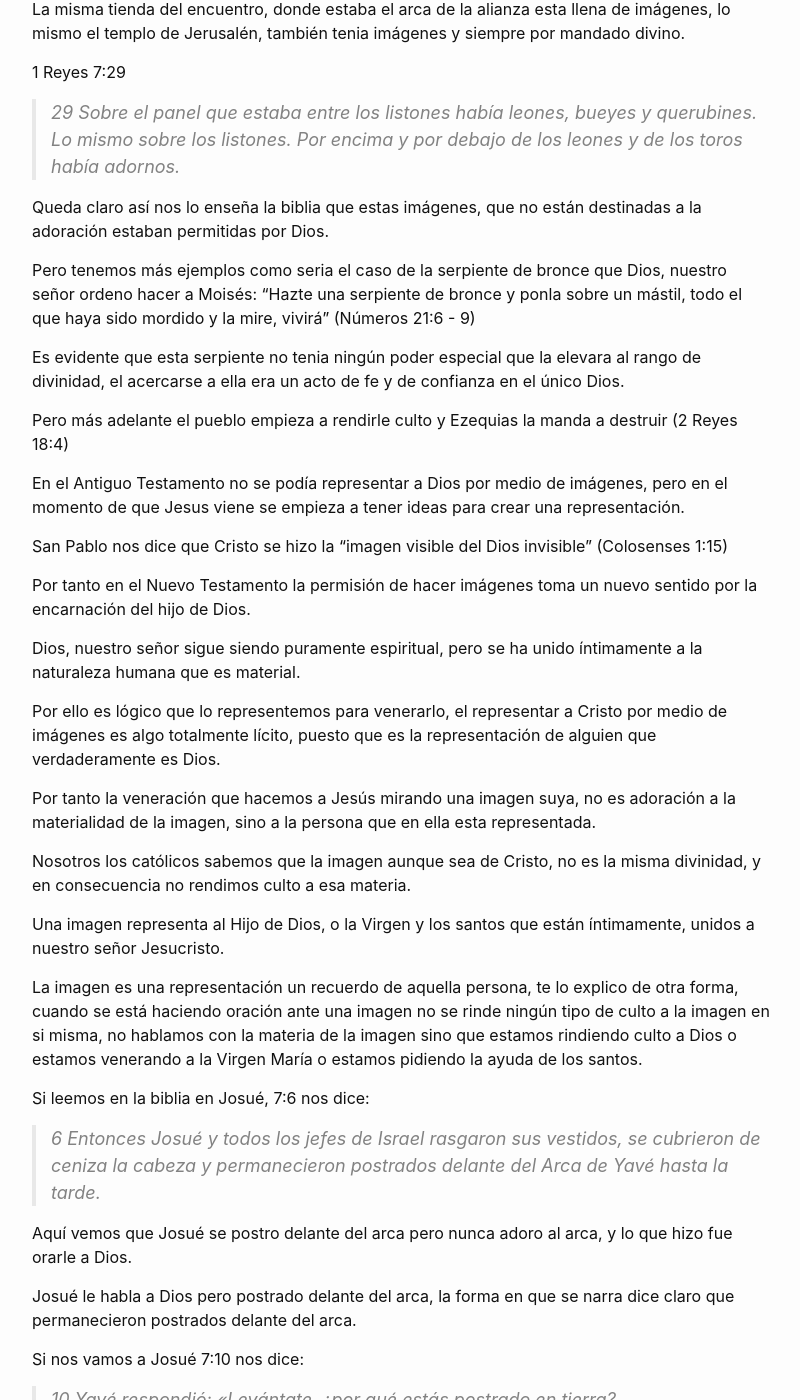
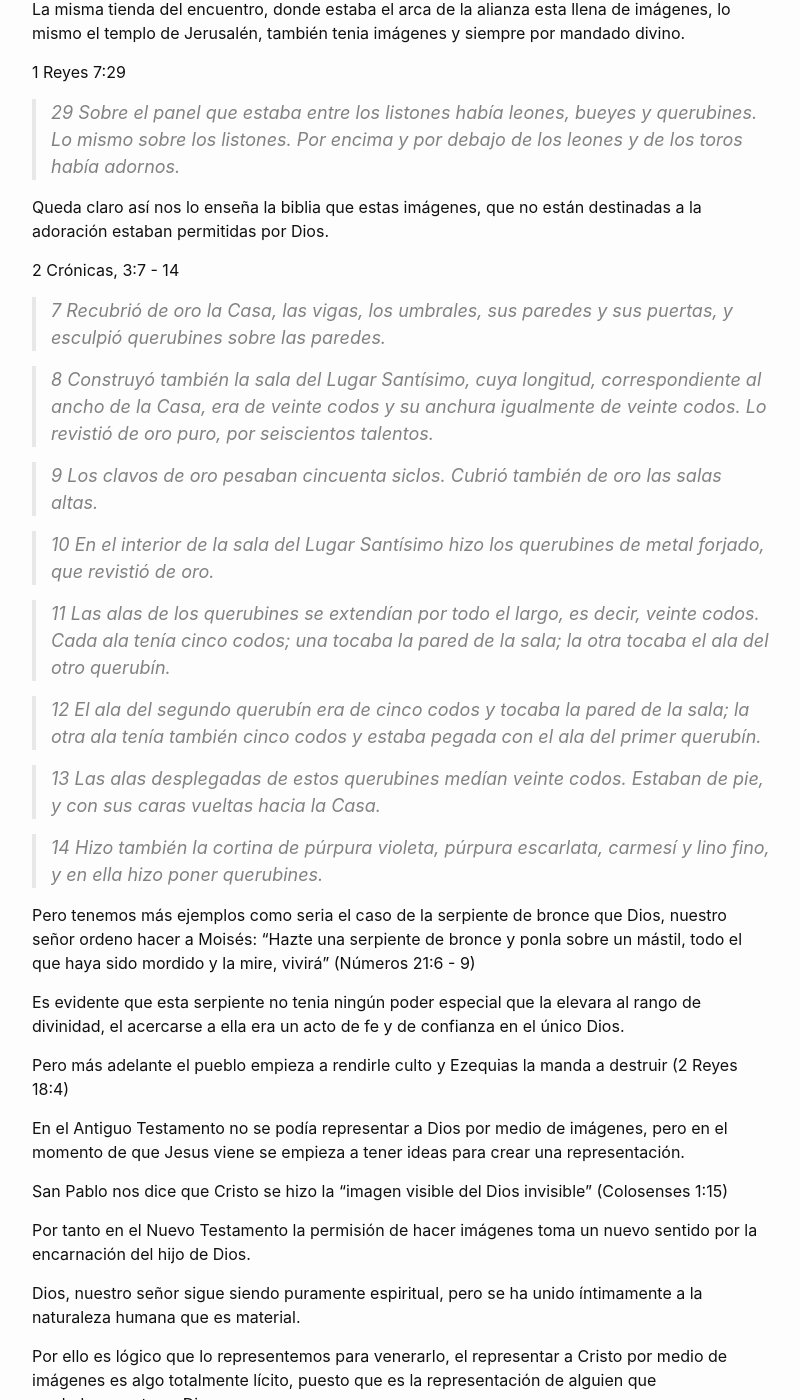
Before and after one commit to dylanmeca/dylanmeca.github.io, a Jekyll site: the page built from _posts/2021-08-01-Es-cierto-que-los-catolicos-adoran-imagenes.md, in a window 1280 px wide and 1400 px high, scrolled down 1326 px. Shown: the whole window, without its empty margins (238-1038 px from the left). Built offline with Jekyll 4.4.1, drawn with Linux system fonts in a browser that asks for light colours; a script that is not in the unit is left out; comment, search, counter and statistics services are not loaded.

Commit message:
Update 2021-08-01-Es-cierto-que-los-catolicos-adoran-imagenes.md

```diff
--- a/_posts/2021-08-01-Es-cierto-que-los-catolicos-adoran-imagenes.md
+++ b/_posts/2021-08-01-Es-cierto-que-los-catolicos-adoran-imagenes.md
@@ -78,6 +78,24 @@ La misma tienda del encuentro, donde estaba el arca de la alianza esta llena de
 
 Queda claro así nos lo enseña la biblia que estas imágenes, que no están destinadas a la adoración estaban permitidas por Dios.
 
+2 Crónicas, 3:7 - 14
+
+> 7 Recubrió de oro la Casa, las vigas, los umbrales, sus paredes y sus puertas, y esculpió querubines sobre las paredes.
+
+> 8 Construyó también la sala del Lugar Santísimo, cuya longitud, correspondiente al ancho de la Casa, era de veinte codos y su anchura igualmente de veinte codos. Lo revistió de oro puro, por seiscientos talentos.
+
+> 9 Los clavos de oro pesaban cincuenta siclos. Cubrió también de oro las salas altas.
+
+> 10 En el interior de la sala del Lugar Santísimo hizo los querubines de metal forjado, que revistió de oro.
+
+> 11 Las alas de los querubines se extendían por todo el largo, es decir, veinte codos. Cada ala tenía cinco codos; una tocaba la pared de la sala; la otra tocaba el ala del otro querubín.
+
+> 12 El ala del segundo querubín era de cinco codos y tocaba la pared de la sala; la otra ala tenía también cinco codos y estaba pegada con el ala del primer querubín.
+
+> 13 Las alas desplegadas de estos querubines medían veinte codos. Estaban de pie, y con sus caras vueltas hacia la Casa.
+
+> 14 Hizo también la cortina de púrpura violeta, púrpura escarlata, carmesí y lino fino, y en ella hizo poner querubines.
+
 Pero tenemos más ejemplos como seria el caso de la serpiente de bronce que Dios, nuestro señor ordeno hacer a Moisés: "Hazte una serpiente de bronce y ponla sobre un mástil, todo el que haya sido mordido y la mire, vivirá" (Números 21:6 - 9)
 
 Es evidente que esta serpiente no tenia ningún poder especial que la elevara al rango de divinidad, el acercarse a ella era un acto de fe y de confianza en el único Dios.
```
